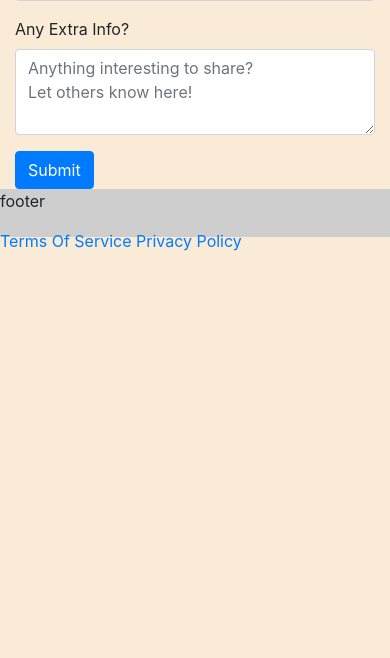
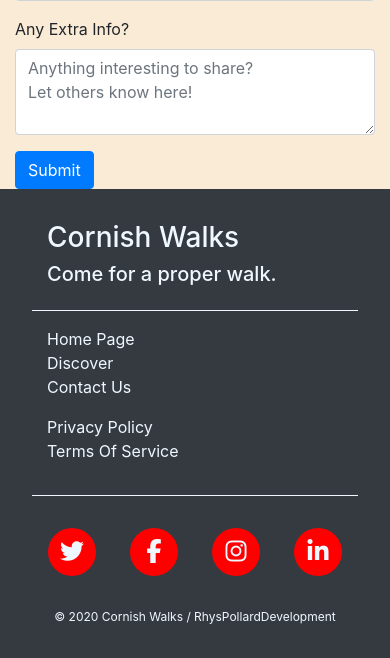
Before and after one commit to Code-Institute-Submissions/RhysPollardDevelopment-Data-centric_milestone_AprResub, a Flask app: page /add_walk in a window 390 px wide. Shown: the part 1254-1912 px from the top of the page. Before the commit the page ends 1505 px from the top, so only its background shows below. Run offline with Flask 2, Linux system fonts and the light colour scheme; the visitor is signed in with stand-in values (Sample User, id 1); data that the repository does not hold is empty; some libraries are stand-ins or nearby versions; some web fonts are replaced.

Commit message:
Foot styled for mobile

```diff
--- a/static/css/style.css
+++ b/static/css/style.css
@@ -12,6 +12,7 @@ body{
     z-index: 1000;
     width: 100%;
     background-color: #343a40;
+    height: auto;
 }
 
 .custom-nav a{
@@ -22,11 +23,29 @@ body{
     color: aliceblue;
     /* only needed when in small screen */
     text-align: center;
+    transition: ease-in-out 0.51s
+}
+
+.custom-dropdown{
+    right: 0;
+    left: auto;
+    background-color: #343a40;
+}
+
+.dropdown-format{
+    flex-direction:column;
+    padding-left: 0;
+    margin-bottom: 0;
+    list-style: none;
 }
 
 .custom-link:hover{
-    color: #343a40;
-    background: aliceblue;
+    /* color: #343a40;
+    background: aliceblue; */
+    margin: 0rem 1rem;
+    font-size: 110%;
+    color: white;
+
 }
 
 .center-flex{
@@ -66,30 +85,68 @@ https://www.w3schools.com/howto/howto_css_menu_icon.asp */
 
 /*------------Footer-----------*/
 .footer{
-    background: rgb(206, 206, 206);
-    height: 3rem;
+    background: #343a40;
+    height: auto;
     bottom:0;
     width: 100%;
+    padding: 1rem;
 }
 
-.slider-padding{
-    display: flex;
-    justify-content: center;
+.footer-content{
+    margin: 1rem 1rem;
+    color: aliceblue;
 }
 
-.custom-dropdown{
-    right: 0;
-    left: auto;
-    background-color: #343a40;
+.footer-content h2{
+    margin: 0.5rem 0;
 }
 
-.dropdown-format{
-    flex-direction:column;
-    padding-left: 0;
-    margin-bottom: 0;
+.footer-nav{
     list-style: none;
+    padding: 0;
 }
 
+.h-rule{
+    border-bottom: 1px solid aliceblue;
+    padding-bottom: 1rem;
+    margin-bottom: 1rem;
+}
+
+.social-links{
+list-style: none;
+    padding: 0;
+    display: flex;
+    margin: 1rem -1rem;
+    justify-content: center;
+    line-height: 2rem;
+    font-size: 1.5rem;
+    text-align: center;
+}
+
+.social-links li {
+    padding: 0.5rem;
+    background: red;
+    border-radius: 50%;
+    margin: auto;
+    height: 3rem;
+    width: 3rem;
+}
+
+.social-links li a{
+    color: aliceblue;
+}
+
+.social-links li:hover{
+    color: aliceblue;
+    background: blue;
+}
+
+.copyright{
+    font-size: 0.75rem;
+    margin: 1rem auto;
+    text-align: center;
+    color: aliceblue;
+}
 /*---------Buttons------------*/
 .button{
     display: inline-block;
@@ -130,6 +187,12 @@ a.button{
     left: 50%;
     transform: translate(-50%, 0);
 }
+
+.slider-padding{
+    display: flex;
+    justify-content: center;
+}
+
 
 /*---------Index--------------*/
 .index-header{
--- a/templates/base.html
+++ b/templates/base.html
@@ -102,82 +102,87 @@
             </div>
         </nav>
 
-        <!--TEST-->
-        <!-- <nav class="navbar navbar-expand-lg custom-nav">
-            <button class="navbar-toggler" type="button" data-toggle="collapse"
-                data-target="#navbarSupportedContent"
-                aria-controls="navbarSupportedContent" aria-expanded="false"
-                aria-label="Toggle navigation">
-                <span class="navbar-toggler-icon"></span>
-            </button>
-
-            <div class="collapse navbar-collapse" id="navbarSupportedContent">
-                <div class="centered-nav bubble">
-
-                </div>
-                <ul class="navbar-nav nav-bar-left justify-content-center">
-                    <li class="nav-item">
-                        <a class="nav-link" href="{{ url_for('home') }}">Home
-                            <span class="sr-only">(current)</span></a>
-                    </li>
-                    <li class="nav-item">
-                        <a class="nav-link"
-                            href="{{ url_for('search') }}">Discover</a>
-                    </li>
-                    <li class="nav-item">
-                        <a class="nav-link"
-                            href="{{ url_for('contact') }}">Contact Us</a>
-                    </li>
-                </ul>
-                <ul class="navbar-nav nav-bar-right justify-content-center">
-                    {% if session.user %}
-                    <li class="nav-item">
-                        <a class="nav-link" href="{{ url_for('add_walk') }}">Add
-                            Walk</a>
-                    </li>
-                    <div class="dropdown">
-                        <button class="button dropdown-toggle" type="button"
-                            id="dropdownMenuButton" data-toggle="dropdown"
-                            aria-haspopup="true" aria-="" expanded="false"
-                            aria-expanded="false">User</button>
-                        <div class="dropdown-menu dropdown-menu-right"
-                            aria-labelledby="dropdownMenuButton">
-                            <ul>
-                                <li class="nav-item">
-                                    <a class="nav-link"
-                                        href="/user_profile/admin">Userpage</a>
-                                </li>
-                                <li class="nav-item">
-                                    <a class="nav-link"
-                                        href="/logout">Logout</a>
-                                </li>
-                                <ul>
-                                </ul>
-                            </ul>
-                        </div>
-                    </div>
-                    {% else %}
-                    <li class="nav-item">
-                        <a class="nav-link"
-                            href="{{ url_for('register') }}">Register</a>
-                    </li>
-                    <li class="nav-item">
-                        <a class="nav-link" href="{{ url_for('login') }}">Log
-                            in</a>
-                    </li>
-                    {% endif %}
-                </ul>
-            </div>
-        </nav> -->
         <main class=main>
             {% block content %}
             {% endblock %}
         </main>
-        <footer>
-            <div class="footer">
-                <p>footer</p>
-                <a href="{{ url_for('terms_of_service') }}">Terms Of Service</a>
-                <a href="{{ url_for('privacy_policy') }}">Privacy Policy</a>
+
+        <!--Footer-->
+        <footer class="footer container-fluid">
+            <div class="row footer-content">
+                <div class="col-sm-12 col-md-6 col-lg-4 h-rule">
+                    <h3>Cornish Walks</h3>
+                    <h5>Come for a proper walk.</h5>
+                </div>
+                <div class="col-sm-12 col-md-6 col-lg-4">
+                    <ul class="footer-nav">
+                        <li class="footer-item">
+                            <a class="custom-link"
+                                href="{{ url_for('home') }}">Home Page
+                                <span class="sr-only">(current)</span></a>
+                        </li>
+                        <li class="footer-item">
+                            <a class="custom-link"
+                                href="{{ url_for('search') }}">Discover
+                                <span class="sr-only">(current)</span></a>
+                        </li>
+                        <li class="footer-item">
+                            <a class="custom-link"
+                                href="{{ url_for('contact') }}">Contact Us
+                                <span class="sr-only">(current)</span></a>
+                        </li>
+                    </ul>
+                </div>
+                <div class="col-sm-12 col-md-6 col-lg-4 h-rule">
+                    <ul class="footer-nav">
+                        <li class="footer-item">
+                            <a class="custom-link"
+                                href="{{ url_for('privacy_policy') }}">Privacy
+                                Policy</a>
+                        </li>
+                        <li class="footer-item">
+                            <a class="custom-link"
+                                href="{{ url_for('terms_of_service') }}">Terms
+                                Of
+                                Service</a>
+                        </li>
+                    </ul>
+                </div>
+                <div class="col-sm-12 col-md-6 col-lg-4">
+                    <ul class="social-links">
+                        <li>
+                            <a class="social-bubble"
+                                href="https://www.twitter.com"
+                                target="_blank"><i
+                                    class="fab fa-twitter"></i></a>
+                            <span class="sr-only">Twitter</span>
+                        </li>
+                        <li>
+                            <a class="social-bubble"
+                                href="https://www.facebook.com"
+                                target="_blank"><i
+                                    class="fab fa-facebook-f"></i></a>
+                            <span class="sr-only">Facebook</span>
+                        </li>
+                        <li>
+                            <a class="social-bubble"
+                                href="https://www.instagram.com"
+                                target="_blank"><i
+                                    class="fab fa-instagram"></i></a>
+                            <span class="sr-only">instagram</span>
+                        </li>
+                        <li>
+                            <a class="social-bubble"
+                                href="https://www.linkedin.com"
+                                target="_blank"><i
+                                    class="fab fa-linkedin-in"></i></a>
+                            <span class="sr-only">Linked-in</span>
+                        </li>
+                    </ul>
+                </div>
+            </div>
+            <div class="copyright">
+                <p>&#169; 2020 Cornish Walks / RhysPollardDevelopment</p>
             </div>
         </footer>
 
```
